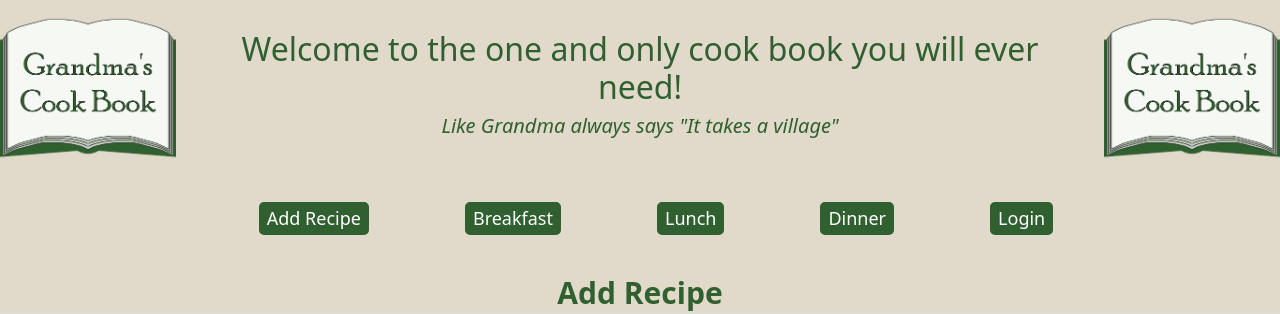
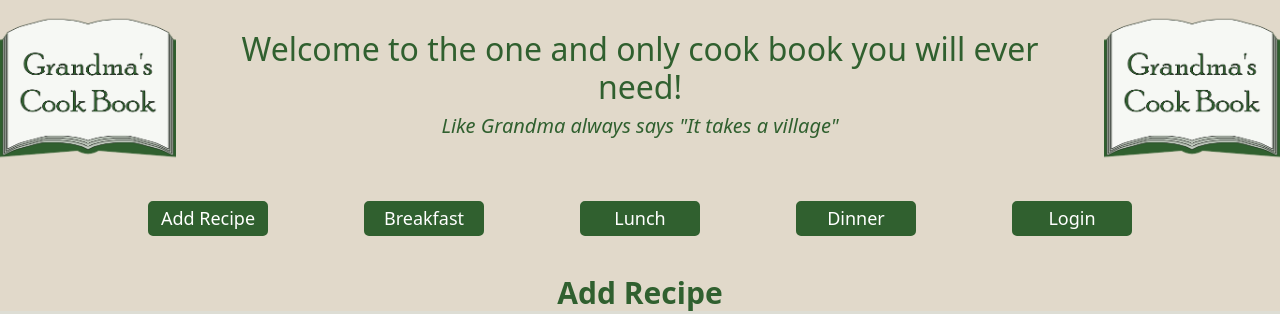
Before and after one commit to wmskillas/Grandmas-Cook-Book, a React (Create React App) app in the folder client/: page / in a window 1280 px wide. Shown: the top 314 px of the page. Built offline with nearby package versions, Linux system fonts and the light colour scheme; a web font is replaced by a local one.

Commit message:
more improvement

```diff
--- a/client/src/index.css
+++ b/client/src/index.css
@@ -206,9 +206,13 @@ ul li button {
   color: white;
   border: solid 2px var(--green);
   border-radius: 5px;
-
+  width: 120px;
+  height: 35px;
   transition-duration: 0.4s;
   -webkit-transition-duration: 0.4s;
+  display: flex;
+  align-items: center;
+  justify-content: center;
 }
 ul li button:hover {
   background-color: white;
@@ -274,3 +278,12 @@ section.recipe div form div.fileUploader.imageuploader div.fileContainer {
   border-radius: 5px;
   box-shadow: 0 5px 10px 0 #666;
 }
+
+ul.pagebtn {
+  padding: 0%;
+}
+
+div.mealchoicebuttons button {
+  width: 120px;
+  height: 35px;
+}
```
